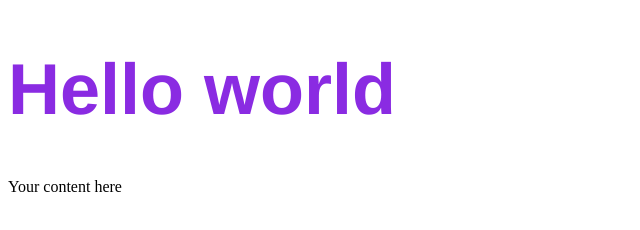
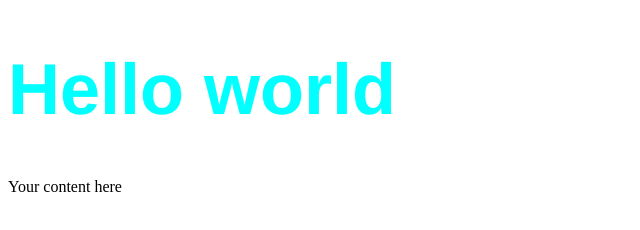
Before and after one commit to MauriceGould/GIT337, a plain HTML site: page index.html in a window 1280 px wide. Shown: the whole page, without its empty margins (0-640 px from the left). Drawn offline with Linux system fonts and the light colour scheme.

Commit message:
Update style.css

```diff
--- a/style.css
+++ b/style.css
@@ -1,5 +1,5 @@
 h1 {
-    color:blueviolet;
     font-size: 72px;
     font-family:'Franklin Gothic Medium';
+    color:aqua;
 }
```
